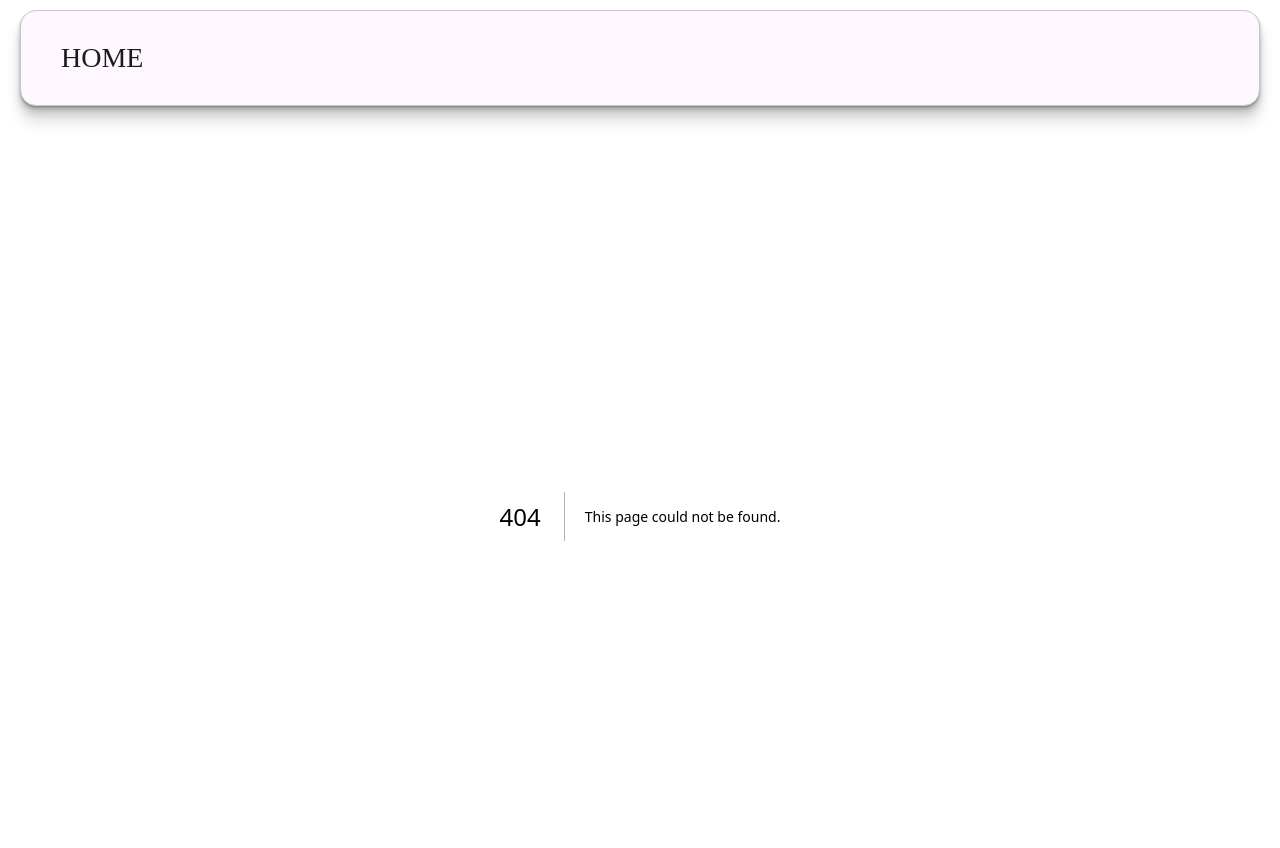
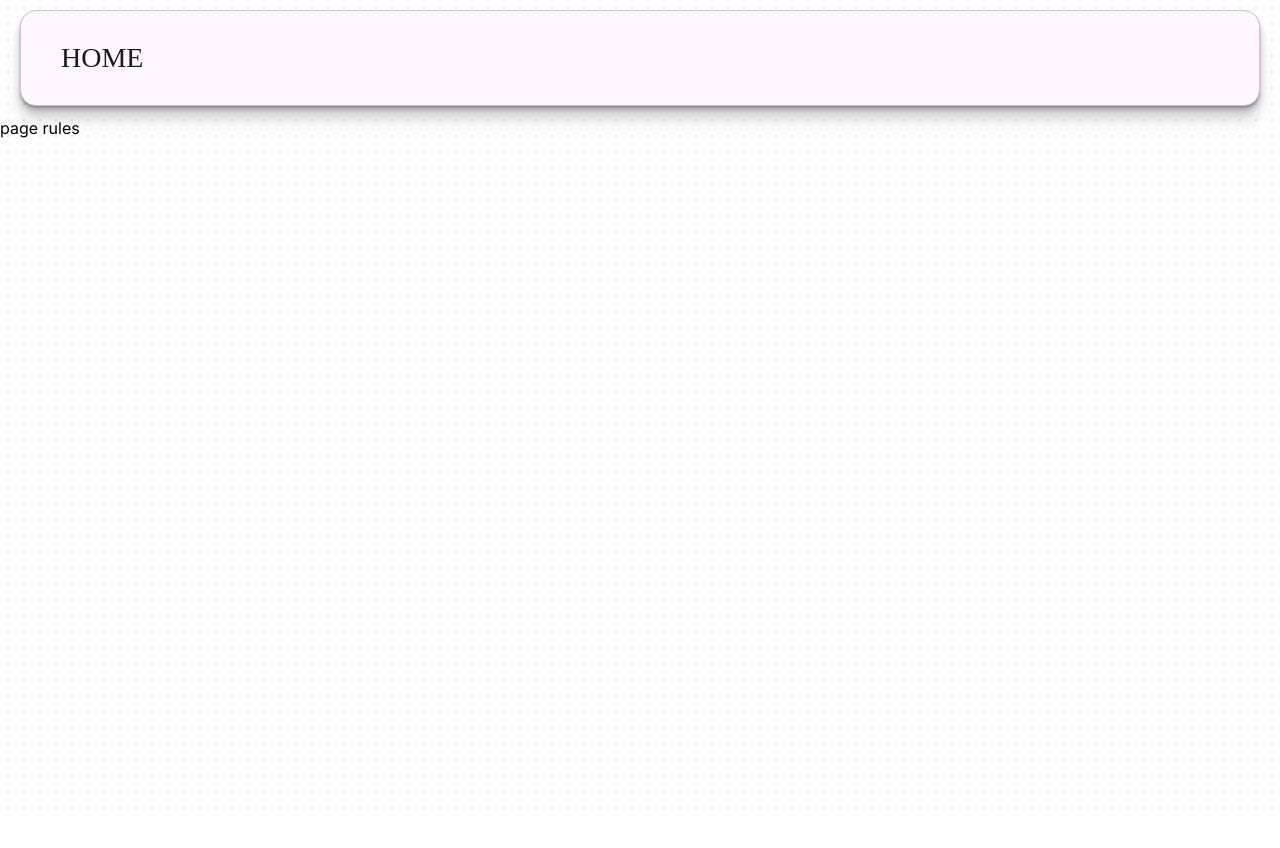
Before and after one commit to Andriikryl/alias-game, a Next.js app: page /rules in a window 1280 px wide. Before the commit this address had no page. Shown: the top 848 px of the page. After the commit the page ends 810 px from the top, so only its background shows below. Built offline with nearby package versions, Linux system fonts and the light colour scheme.

Commit message:
add rulse and play page

```diff
--- /dev/null
+++ b/src/app/play/page.tsx
@@ -0,0 +1,5 @@
+import React from "react";
+
+export default function Play() {
+  return <div>page play</div>;
+}
--- /dev/null
+++ b/src/app/rules/page.tsx
@@ -0,0 +1,5 @@
+import React from "react";
+
+export default function Rules() {
+  return <div>page rules</div>;
+}
--- a/src/components/hero/style.module.css
+++ b/src/components/hero/style.module.css
@@ -2,7 +2,6 @@
     margin-block: 20px;
     padding: 12px;
     border-radius: 8px;
-    background: var(--gray-1, #EEE);
 }
 
 .qa__box{
```
